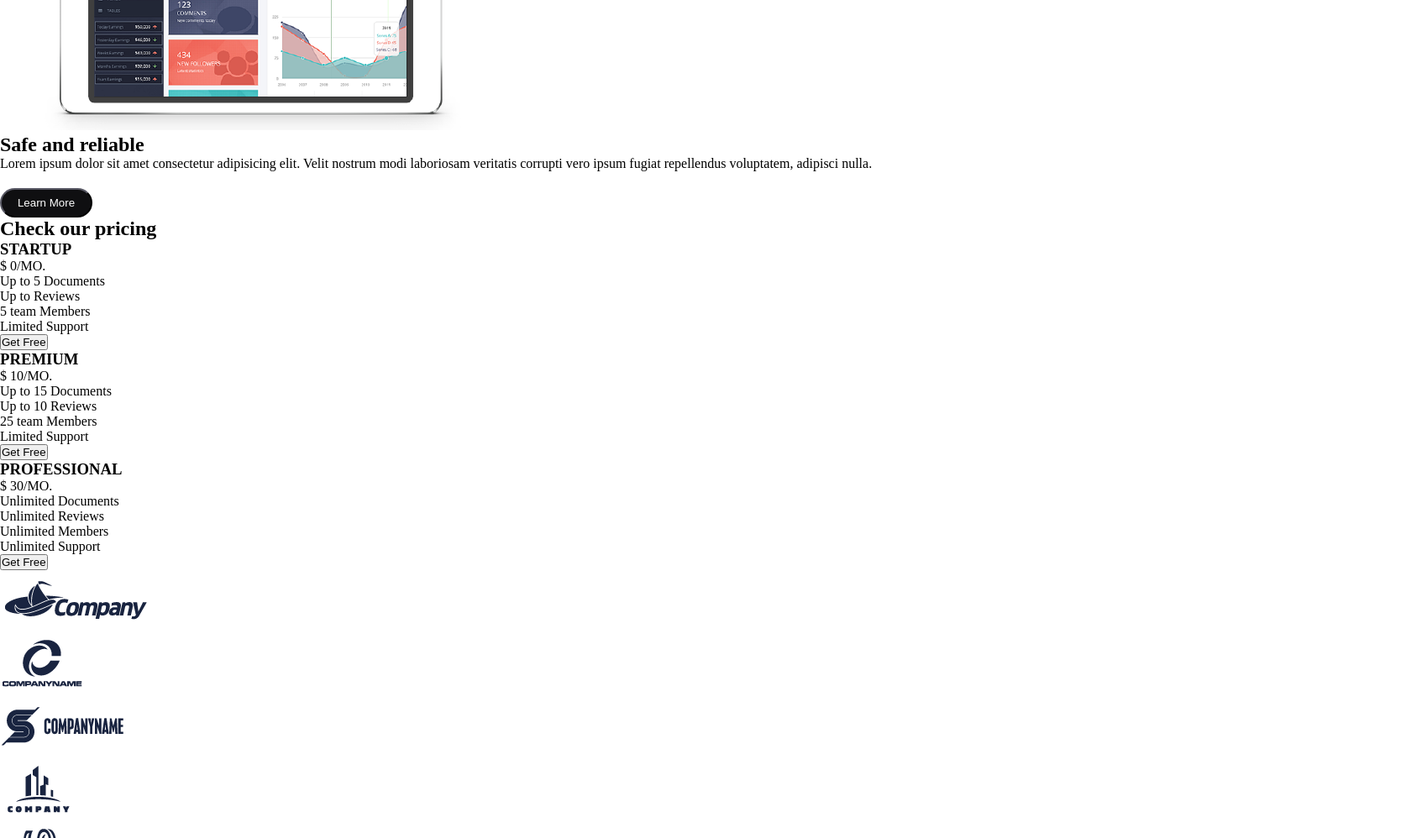
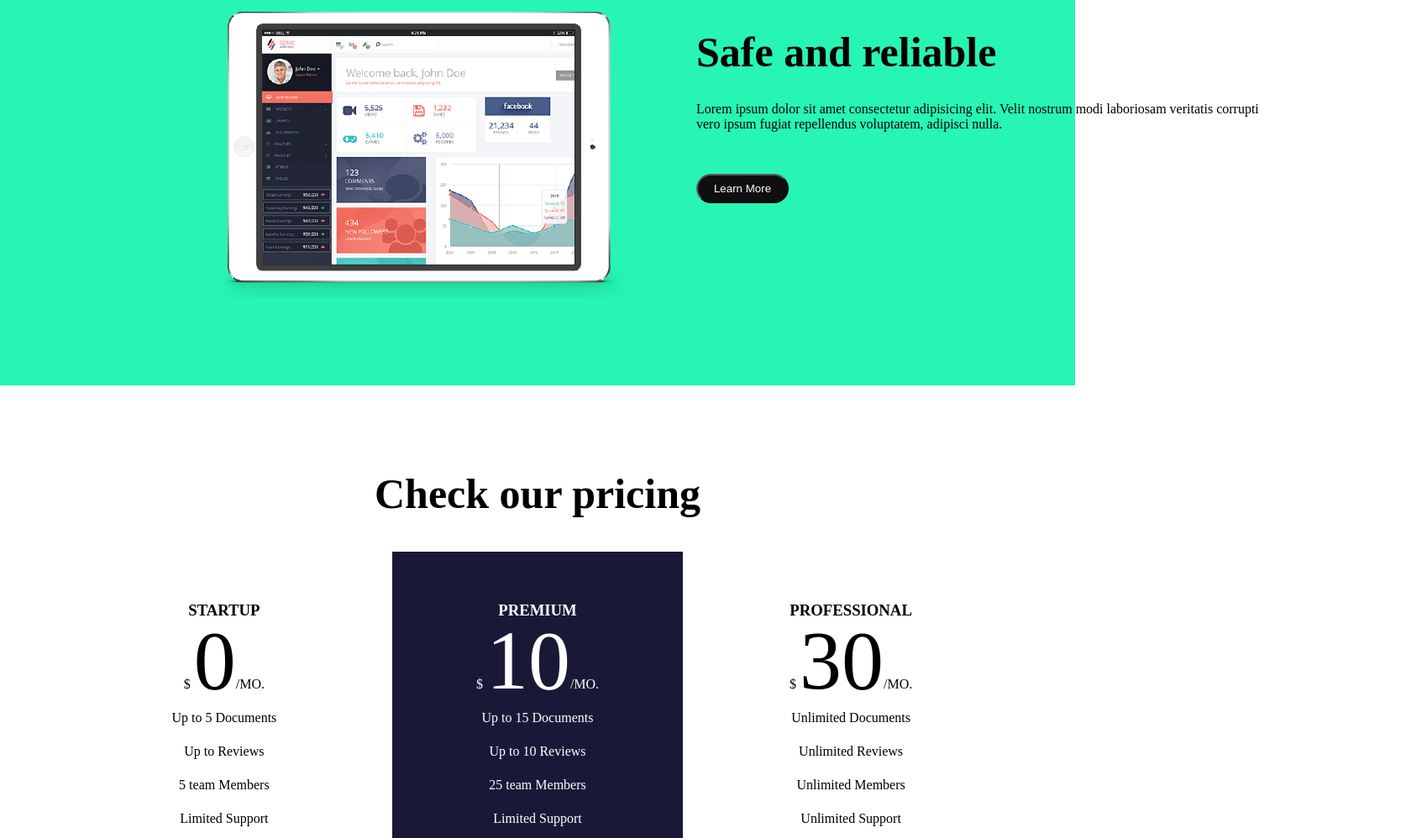
Before and after one commit to santiagoAguirreCastano/taller-css3, a plain HTML site: page index.html in a window 1280 px wide. Shown: the part 1722-2720 px from the top of the page at 84% size, 1699 px wide, since content can reach past the window. Drawn offline with Linux system fonts and the light colour scheme.

Commit message:
feat:avance de css

```diff
--- a/index.html
+++ b/index.html
@@ -54,54 +54,56 @@
         </section>
 
 
-        <section>
-            <article>
+        <section class="section2-2">
+            <article class="section2_imagen">
                 <img src="assets/images/feature-2.png" alt="tablet">
             </article>
-
+            <article class="article_section2-2">
+                <h2 class="titulo_section2">Safe and reliable</h2>
+                <p class="parrafo-section2">Lorem ipsum dolor sit amet consectetur adipisicing elit. Velit nostrum modi laboriosam veritatis corrupti vero ipsum fugiat repellendus voluptatem, adipisci nulla.</p>
+                <button class="boton_section2">Learn More</button>
             </article>
-                <h2>Safe and reliable</h2>
-                <p>Lorem ipsum dolor sit amet consectetur adipisicing elit. Velit nostrum modi laboriosam veritatis corrupti vero ipsum fugiat repellendus voluptatem, adipisci nulla.</p>
-                <button class="boton_section2">Learn More</button>
-            <article>
         </section>
 
 
         <section>
-            <h2>Check our pricing</h2>
-            <div>
-                <h3>STARTUP</h3>
+            <h2 class="titulo_section1">Check our pricing</h2>
+            <section class="section3-1">
+                <div class="div_section3-1">
+                    <h3 class="div_h3">STARTUP</h3>
                     <P>$ <span>0</span>/MO.</P>
                     <p>Up to 5 Documents</p>
                     <p>Up to Reviews</p>
                     <p>5 team Members</p>
                     <p>Limited Support</p>
-                <button>Get Free</button>
+                    <button class="button-section3-1">Get Free</button>
 
                 </div>
 
-            <div>
-                <h3>PREMIUM</h3>
+                <div class="div_section3">
+                    <h3 class="div_h3">PREMIUM</h3>
                     <P>$ <span>10</span>/MO.</P>
                     <p>Up to 15 Documents</p>
                     <p>Up to 10 Reviews</p>
                     <p>25 team Members</p>
                     <p>Limited Support</p>
-                <button>Get Free</button>
+                    <button class="button-section3">Get Free</button>
 
                 </div>
 
-            <div>
-                <h3>PROFESSIONAL</h3>
+                <div class="div_section3-1">
+                    <h3 class="div_h3">PROFESSIONAL</h3>
                     <P>$ <span>30</span>/MO.</P>
                     <p>Unlimited Documents</p>
                     <p>Unlimited Reviews</p>
                     <p>Unlimited Members</p>
                     <p>Unlimited Support</p>
-                <button>Get Free</button>
+                    <button class="button-section3-1">Get Free</button>
 
 
                 </div>
+            </section>
+
         </section>
 
         <section>
--- a/styles/style.css
+++ b/styles/style.css
@@ -39,8 +39,8 @@ h1{
     margin-top: 20px;
     width: 110px;
     height: 35px;
-    background-color: aquamarine;
-    border-color:aquamarine ;
+    background-color: rgb(39, 245, 180);
+    border-color:rgb(39, 245, 180) ;
     border-radius: 20px;
 }
 /*SECTION1*/
@@ -66,7 +66,7 @@ font-size: 50px;
 .section2{
     display: flex;
     background-color: #013A6B;
-  background-image: -webkit-linear-gradient(-82deg, #ffffff 55%, aquamarine 45%);
+  background-image: -webkit-linear-gradient(-82deg, #ffffff 55%, rgb(39, 245, 180) 45%);
 }
 .titulo_section2{
     font-size: 50px;
@@ -75,14 +75,71 @@ font-size: 50px;
     margin: 30px 150px;
 }
 .parrafo-section2{
-width: 800px;
+width: 700px;
+padding-top: 30px;
 }
 .boton_section2{
     color: white;
-    margin-top: 20px;
+    margin-top: 50px;
     width: 110px;
     height: 35px;
     background-color: rgb(15, 15, 17);
     border-color:rgb(15, 15, 17);
     border-radius: 20px;
 }
+
+
+.section2-2{
+display: flex;
+background-color: rgb(39, 245, 180);
+padding-top: 200px;
+justify-content: space-between;
+padding-bottom: 100px;
+}
+.article_section2-2{
+    margin: 30px;
+}
+.section2_imagen{
+    margin-left: 200px;
+}
+/*SECTION3*/
+.section3-1{
+    display: flex;
+    justify-content: center;
+    text-align: center;
+}
+.div_section3{
+    background-color: rgb(25, 25, 55);
+    padding: 50px 100px;
+    line-height: 40px;
+color: white;
+
+}
+.div_section3-1{
+    width: 200px;
+    padding: 50px 100px;
+    line-height: 40px;
+}
+.div_h3{
+    padding-bottom: 20px;
+}
+.button-section3-1{
+    margin-top: 30px;
+    background-color: white;
+    border-color: rgb(25, 25, 55);
+    border-radius: 20px;
+    width: 100px;
+    height: 42px;
+}
+.button-section3{
+    margin-top: 30px;
+    background-color: rgb(39, 245, 180);
+    border-color: rgb(39, 245, 180);
+    border-radius: 20px;
+    width: 100px;
+    height: 42px;
+}
+span{
+    font-size: 100px;
+}
+/*SECTION4*/
```
Lines whose indentation alone changed are shown as unchanged.
